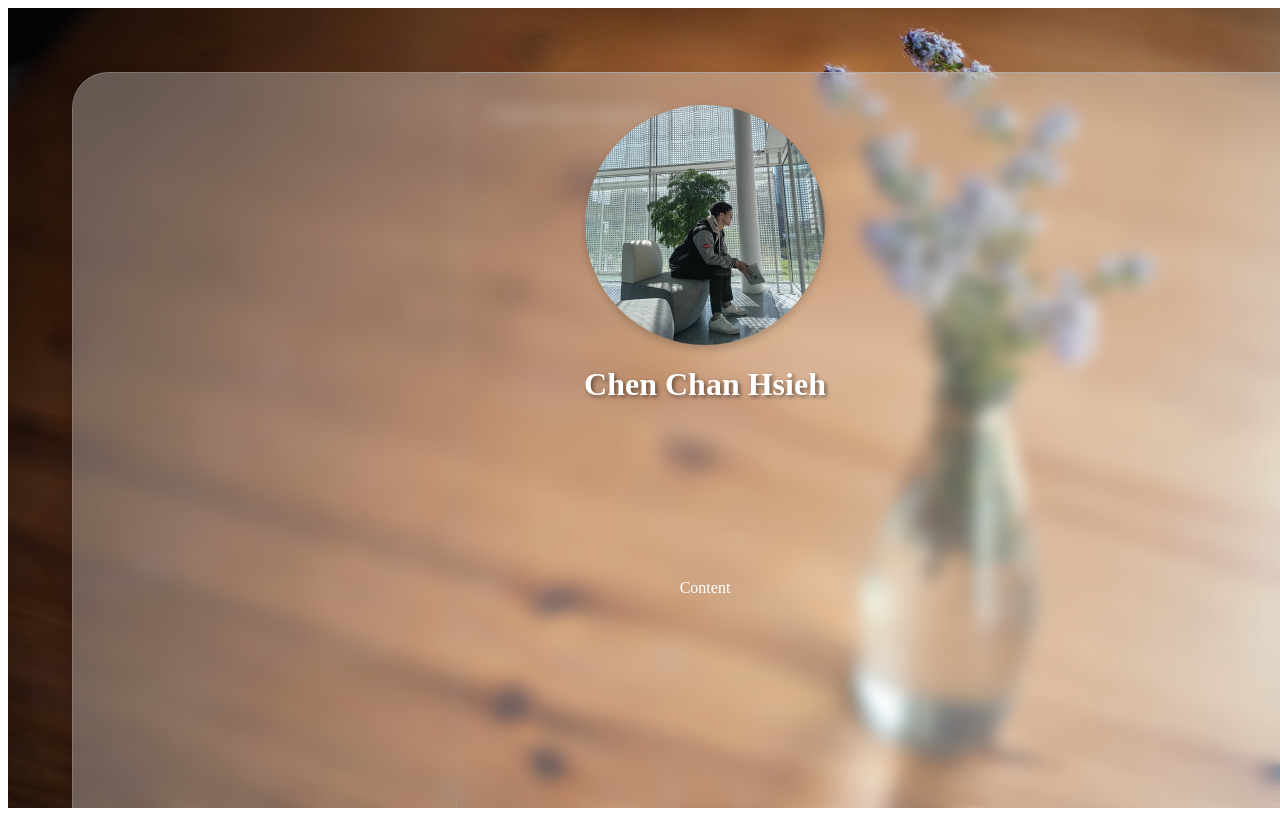
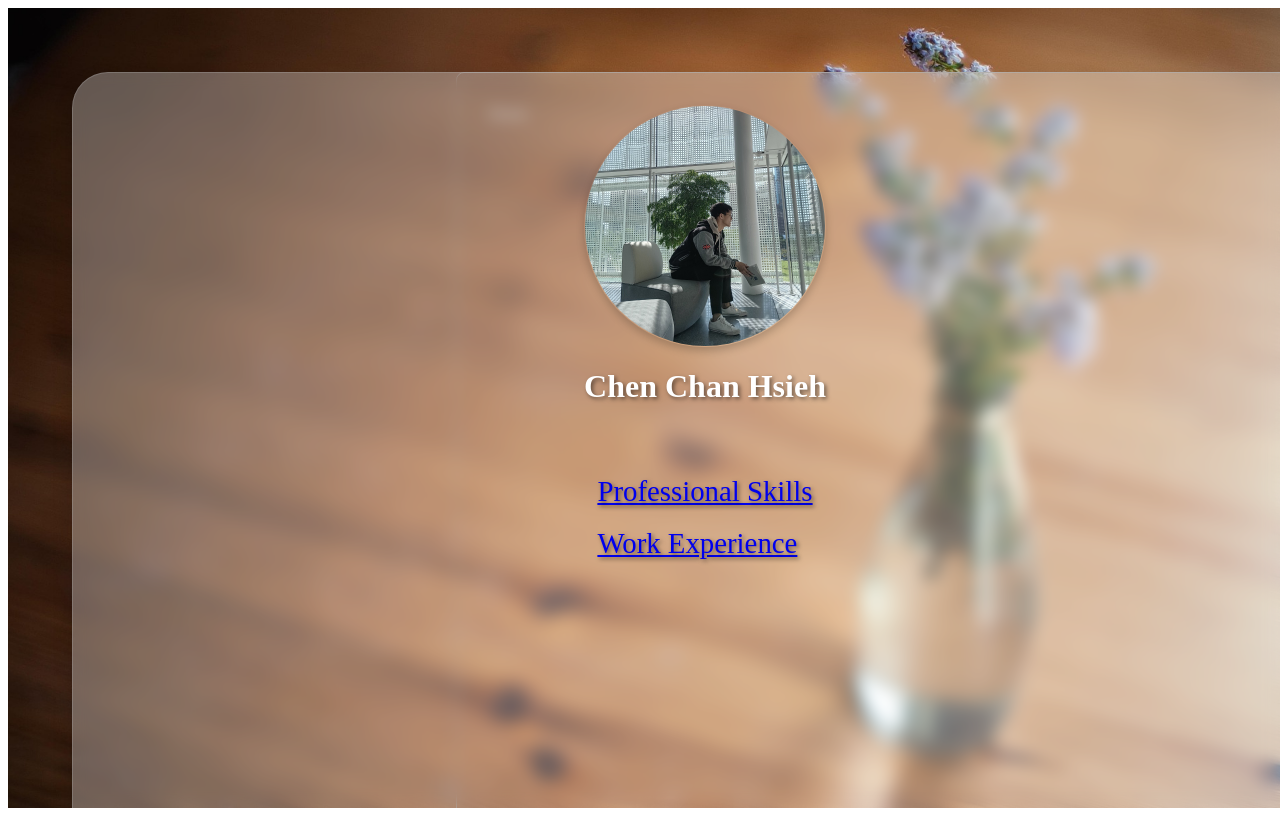
Before and after one commit to ayay459547/ayay459547, a Nuxt app: page / in a window 1280 px wide. Built offline with nearby package versions, Linux system fonts and the light colour scheme; some icons are missing.

Commit message:
feat: add page

```diff
--- a/app/app.vue
+++ b/app/app.vue
@@ -67,6 +67,11 @@ div image {
     display: flex;
     gap: 4rem;
     padding: 4rem;
+
+    @media screen and (max-width: 768px) {
+      gap: 2rem;
+      padding: 2rem;
+    }
   }
 
   &-side-bar {
--- a/app/assets/scss/_reset.scss
+++ b/app/assets/scss/_reset.scss
@@ -6,7 +6,10 @@ h4,
 h5,
 h6,
 p,
-pre {
+pre,
+nav,
+ul,
+li {
   box-sizing: border-box;
 }
 
--- a/app/components/ContentView.vue
+++ b/app/components/ContentView.vue
@@ -1,6 +1,6 @@
 <template>
   <div class="content-view">
-    Content View Component
+    <RouterView />
   </div>
 </template>
 
--- a/app/components/SideBar.vue
+++ b/app/components/SideBar.vue
@@ -1,32 +1,46 @@
 <script setup lang="ts">
 const imgSrc = usePublicUrl('/images/Caleb.jpg')
+
+const router = useRouter()
+
+const toHome = () => {
+  router.push('/')
+}
+
 </script>
 
 <template>
   <CardView width="100%" height="100%">
     <div class="side-bar">
-      <img :src="imgSrc" alt="Caleb" class="side-bar-img" />
+      <img :src="imgSrc" alt="Caleb" class="side-bar-img" @click="toHome" />
       <h1 class="side-bar-title">Chen Chan Hsieh</h1>
 
-      <div class="side-bar-nav">
-        <div>Content</div>
-      </div>
+      <nav class="side-bar-nav">
+        <ul class="side-bar-list">
+          <li class="side-bar-item">
+            <NuxtLink to="/skills">Professional Skills</NuxtLink>
+          </li>
+          <li class="side-bar-item">
+            <NuxtLink to="/work">Work Experience</NuxtLink>
+          </li>
+        </ul>
+      </nav>
 
       <div class="side-bar-link">
         <a href="https://github.com/ayay459547" target="_blank">
-          <XIcon type="fa" name="GithubSquare" size="1.5rem" />
+          <XIcon type="fa" name="GithubSquare" size="1.8rem" />
         </a>
         <a
           href="https://www.linkedin.com/in/chen-chan-hsieh-7a6221392/"
           target="_blank"
         >
-          <XIcon type="fa" name="Linkedin" size="1.5rem" />
+          <XIcon type="fa" name="Linkedin" size="1.8rem" />
         </a>
         <a href="https://medium.com/@ayay459547" target="_blank">
-          <XIcon type="fa" name="Medium" size="1.5rem" />
+          <XIcon type="fa" name="Medium" size="1.8rem" />
         </a>
         <a href="https://ayay459547.blogspot.com/" target="_blank">
-          <XIcon type="fa" name="Blogger" size="1.5rem" />
+          <XIcon type="fa" name="Blogger" size="1.8rem" />
         </a>
       </div>
     </div>
@@ -48,6 +62,13 @@ const imgSrc = usePublicUrl('/images/Caleb.jpg')
     display: block;
     margin: 0 auto;
     box-shadow: 0 4px 8px rgba(0, 0, 0, 0.2);
+    cursor: pointer;
+
+    transition: border 0.3s linear;
+    border: 1px solid #ffffff00;
+    &:hover {
+      border: 1px solid #ffffff;
+    }
   }
 
   &-title {
@@ -64,16 +85,48 @@ const imgSrc = usePublicUrl('/images/Caleb.jpg')
 
   &-nav {
     flex: 1;
-    color: #ffffff;
     display: flex;
     justify-content: center;
-    align-items: center;
+    padding-top: 2rem;
+  }
+
+  &-list {
+    list-style: none;
+    padding: 0;
+    display: flex;
+    flex-direction: column;
+    gap: 1.2rem;
+  }
+  &-item {
+    color: #ffffff;
+    text-shadow: 2px 2px 4px #00000080;
+    font-size: 1.8rem;
+
+    @media screen and (max-width: 768px) {
+      font-size: 1.1rem;
+    }
+
+    transition: color 0.3s linear;
+    &:hover {
+      color: #8ecaff;
+    }
   }
 
   &-link {
     display: flex;
     justify-content: space-evenly;
-    color: #ffffff;
+
+    & a {
+      display: flex;
+      justify-content: center;
+      align-items: center;
+      border-radius: 4px;
+      transition: color 0.3s linear;
+      color: #ffffff;
+      &:hover {
+        color: #8ecaff;
+      }
+    }
   }
 }
 </style>
--- /dev/null
+++ b/app/pages/index.vue
@@ -0,0 +1,13 @@
+<script setup lang="ts">
+
+</script>
+
+<template>
+  <div>
+    Home
+  </div>
+</template>
+
+<style lang="scss" scoped>
+
+</style>
--- /dev/null
+++ b/app/pages/skills/index.vue
@@ -0,0 +1,13 @@
+<script setup lang="ts">
+
+</script>
+
+<template>
+  <div>
+    Professional Skills
+  </div>
+</template>
+
+<style lang="scss" scoped>
+
+</style>
--- /dev/null
+++ b/app/pages/work/index.vue
@@ -0,0 +1,13 @@
+<script setup lang="ts">
+
+</script>
+
+<template>
+  <div>
+    Work Experience
+  </div>
+</template>
+
+<style lang="scss" scoped>
+
+</style>
```
